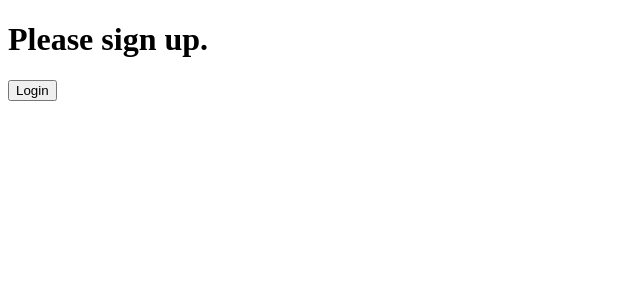
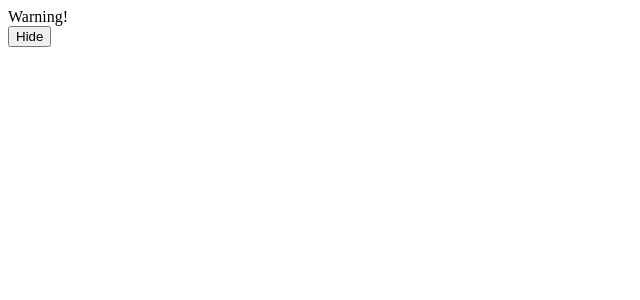
Before and after one commit to realbaotrung/ts-react-learning-curve, a React (Create React App) app: page / in a window 1280 px wide. Shown: the top 300 px of the page, without its empty margins (0-640 px from the left). Built offline with nearby package versions, Linux system fonts and the light colour scheme.

Commit message:
Preventing Component from Rendering

```diff
--- /dev/null
+++ b/src/components/ls5/App.tsx
@@ -0,0 +1,6 @@
+import {ReactElement} from 'react';
+import Page from './Page';
+
+export default function App(): ReactElement {
+  return <Page />;
+}
--- /dev/null
+++ b/src/components/ls5/Page.tsx
@@ -0,0 +1,35 @@
+import React, {ReactElement} from 'react';
+import WarningBanner from './WarningBanner';
+
+interface IProps {}
+
+interface IState {
+  showWarning: boolean;
+}
+
+class Page extends React.Component<IProps, IState> {
+  constructor(props: IProps) {
+    super(props);
+    this.state = {showWarning: true};
+  }
+
+  handleToggleClick = (): void => {
+    this.setState((prevState) => ({
+      showWarning: !prevState.showWarning,
+    }));
+  };
+
+  public render(): ReactElement {
+    const {showWarning} = this.state;
+    return (
+      <div>
+        <WarningBanner warn={showWarning} />
+        <button type="button" onClick={this.handleToggleClick}>
+          {showWarning ? 'Hide' : 'Show'}
+        </button>
+      </div>
+    );
+  }
+}
+
+export default Page;
--- /dev/null
+++ b/src/components/ls5/WarningBanner.tsx
@@ -0,0 +1,15 @@
+import {ReactElement} from 'react';
+
+interface IProps {
+  warn: boolean;
+}
+
+export default function WarningBanner(props: IProps): ReactElement | null {
+  const {warn} = props;
+
+  if (!warn) {
+    return null;
+  }
+
+  return <div className="warning">Warning!</div>;
+}
--- a/src/index.tsx
+++ b/src/index.tsx
@@ -3,7 +3,8 @@ import ReactDOM from 'react-dom';
 // import App from './components/ls1/App';
 // import App from './components/ls2/App';
 // import App from './components/ls3/App';
-import App from './components/ls4/App';
+// import App from './components/ls4/App';
+import App from './components/ls5/App';
 
 ReactDOM.render(
   <React.StrictMode>
```
